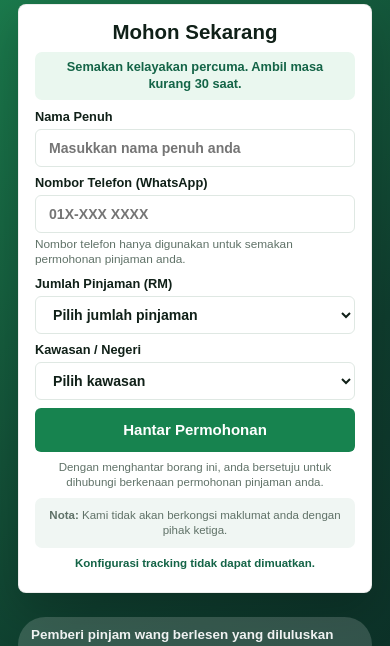
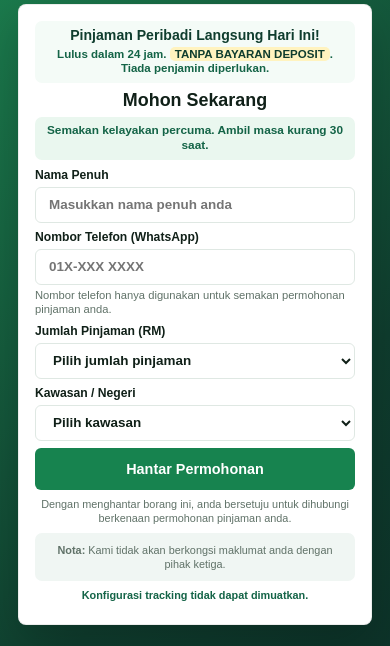
Before and after one commit to adrentan888-adren/mvegaslanding, a website: page public/index.html in a window 390 px wide. Shown: the part 60-706 px from the top of the page. Drawn offline with Linux system fonts and the light colour scheme; no server answers.

Commit message:
Add mobile promo and green hero theme

```diff
--- a/public/index.html
+++ b/public/index.html
@@ -50,6 +50,13 @@
 
             <form class="application-card" id="purchaseForm" autocomplete="on">
               <div class="form-content" id="formContent">
+                <div class="mobile-form-promo">
+                  <strong>Pinjaman Peribadi Langsung Hari Ini!</strong>
+                  <span>
+                    Lulus dalam 24 jam. <mark>TANPA BAYARAN DEPOSIT</mark>.
+                    Tiada penjamin diperlukan.
+                  </span>
+                </div>
                 <h2>Mohon Sekarang</h2>
                 <p class="form-intro">Semakan kelayakan percuma. Ambil masa kurang 30 saat.</p>
                 <label>
--- a/public/styles.css
+++ b/public/styles.css
@@ -193,6 +193,10 @@ a {
   margin: 0;
   font-size: 1.55rem;
   text-align: center;
+}
+
+.mobile-form-promo {
+  display: none;
 }
 
 .form-intro {
@@ -542,48 +546,78 @@ footer .brand-logo {
     padding: 16px;
   }
 
+  .mobile-form-promo {
+    display: grid;
+    gap: 3px;
+    border-radius: 7px;
+    padding: 7px 10px;
+    background: #f4fbf7;
+    color: var(--green-900);
+    text-align: center;
+  }
+
+  .mobile-form-promo strong {
+    font-size: 0.88rem;
+    line-height: 1.12;
+  }
+
+  .mobile-form-promo span {
+    color: var(--green-800);
+    font-size: 0.72rem;
+    font-weight: 700;
+    line-height: 1.25;
+  }
+
+  .mobile-form-promo mark {
+    border-radius: 5px;
+    padding: 1px 5px;
+    background: #fff3bf;
+    color: var(--green-900);
+    font-weight: 900;
+  }
+
   .form-content {
-    gap: 8px;
+    gap: 7px;
   }
 
   .application-card h2 {
-    font-size: 1.28rem;
+    font-size: 1.12rem;
   }
 
   .form-intro {
     margin-bottom: 1px;
-    padding: 7px 10px;
-    font-size: 0.8rem;
+    padding: 6px 9px;
+    font-size: 0.74rem;
     line-height: 1.32;
   }
 
   label {
     gap: 5px;
-    font-size: 0.8rem;
+    font-size: 0.76rem;
   }
 
   input,
   select {
-    min-height: 38px;
+    min-height: 36px;
     border-radius: 6px;
-    font-size: 0.88rem;
+    font-size: 0.84rem;
   }
 
   button {
-    min-height: 44px;
-    font-size: 0.94rem;
+    min-height: 42px;
+    font-size: 0.9rem;
   }
 
   .field-reassurance {
     margin: -4px 0 0;
-    font-size: 0.74rem;
+    font-size: 0.7rem;
     line-height: 1.3;
   }
 
   .terms,
   .note,
   .status {
-    font-size: 0.72rem;
+    font-size: 0.68rem;
     line-height: 1.32;
   }
 
```
